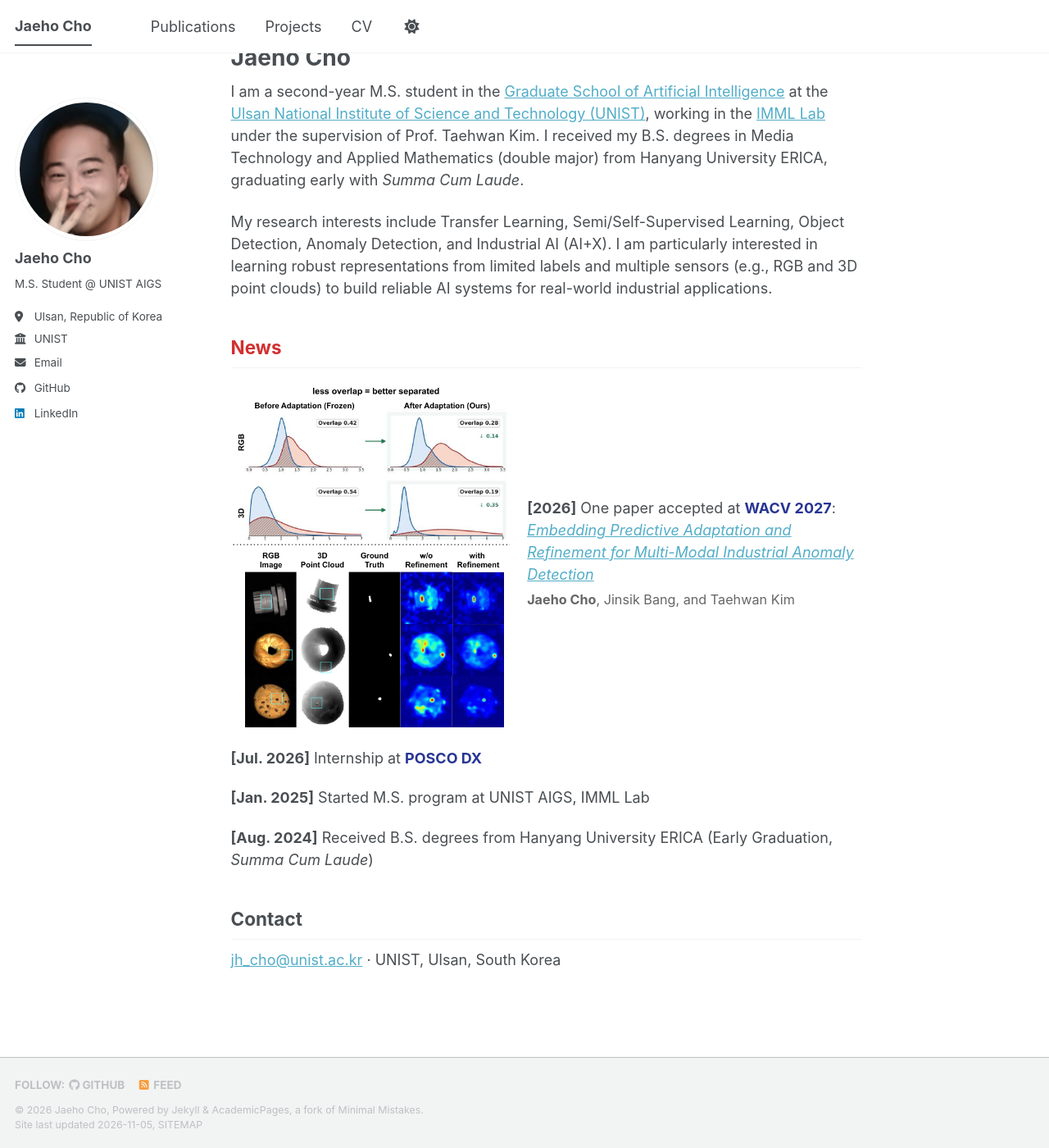
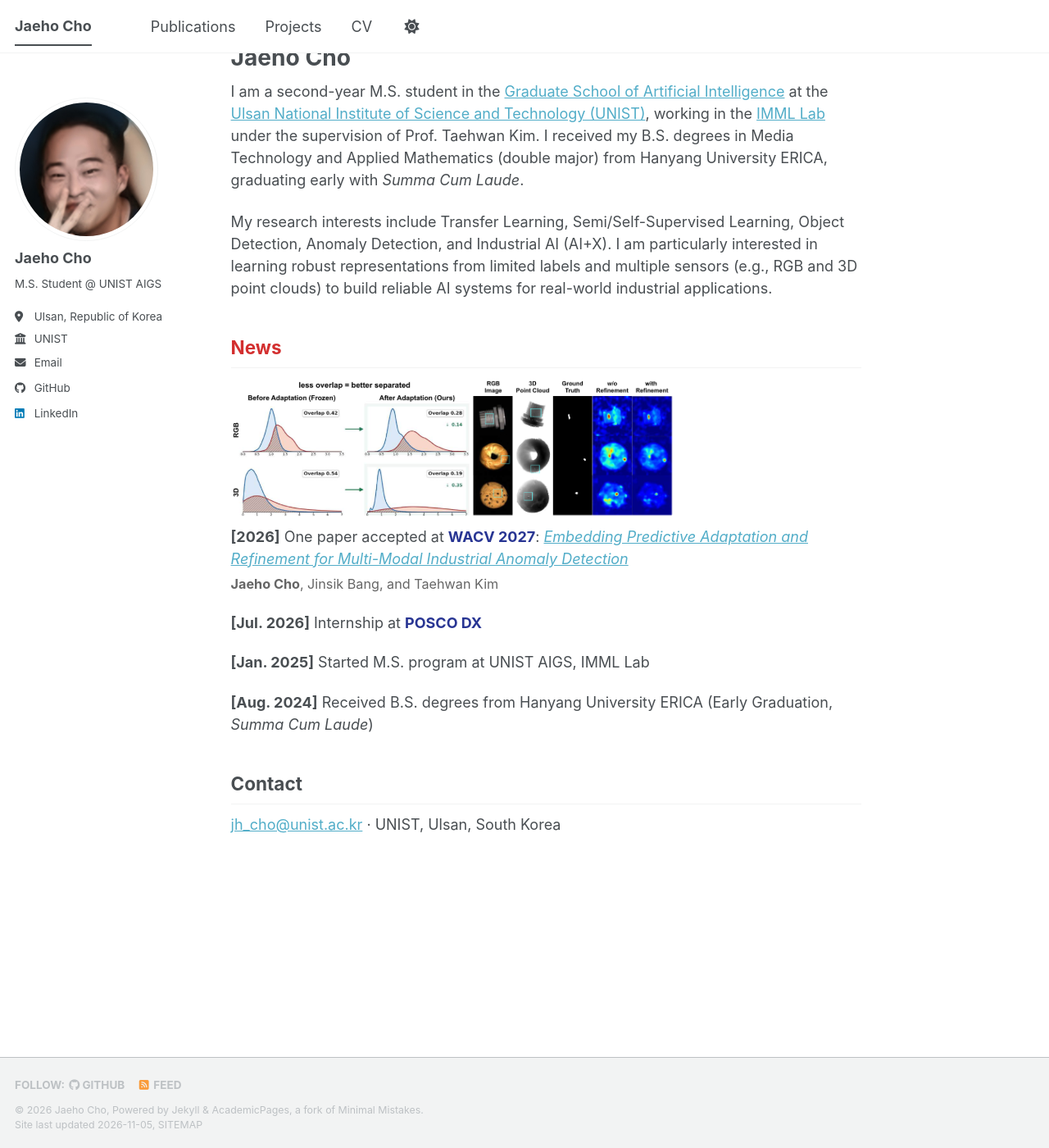
Before and after one commit to ohcoheaj/jaehocho.github.io, a Jekyll site: the page built from _pages/about.md, in a window 1280 px wide and 1400 px high, scrolled down 45 px. Shown: the whole window at 82% size. Built offline with Jekyll 4.4.1, drawn with Linux system fonts in a browser that asks for light colours; a script bundle is joined from its source files by our own code; a style sheet for code colours, icons or effects is not loaded.

Commit message:
Use wide EPAR teaser with news text below
Co-Authored-By: Claude Opus 5.5 <noreply@anthropic.com>

```diff
--- a/_pages/about.md
+++ b/_pages/about.md
@@ -22,13 +22,15 @@ My research interests include Transfer Learning, Semi/Self-Supervised Learning,
   .news-item .news-venue { color: #283593; }
   .news-item .news-authors { margin-top: 0.3em; font-size: 0.9em; color: #666; }
   .news-item img { width: 340px; max-width: 45%; height: auto; flex-shrink: 0; object-fit: contain; border-radius: 6px; background: #fff; }
+  .news-item.news-item--stacked { flex-direction: column; align-items: flex-start; gap: 0.6em; }
+  .news-item.news-item--stacked img { width: 100%; max-width: 540px; }
   @media (max-width: 600px) { .news-item { flex-direction: column; align-items: flex-start; } .news-item img { width: 100%; max-width: 100%; } }
   html[data-theme="dark"] .news-item .news-venue { color: #9fa8da; }
   html[data-theme="dark"] .news-item .news-authors { color: #aaa; }
   html[data-theme="dark"] #news { color: #ef9a9a; }
 </style>
 
-<div class="news-item">
+<div class="news-item news-item--stacked">
   <img src="{{ base_path }}/images/epar_teaser.png" alt="WACV 2027 EPAR teaser" />
   <div class="news-text">
     <strong>[2026]</strong> One paper accepted at <strong class="news-venue">WACV 2027</strong>: <a href="https://github.com/ohcoheaj/EPAR"><em>Embedding Predictive Adaptation and Refinement for Multi-Modal Industrial Anomaly Detection</em></a>
```
Also changed, not shown: images/epar_teaser.png.
